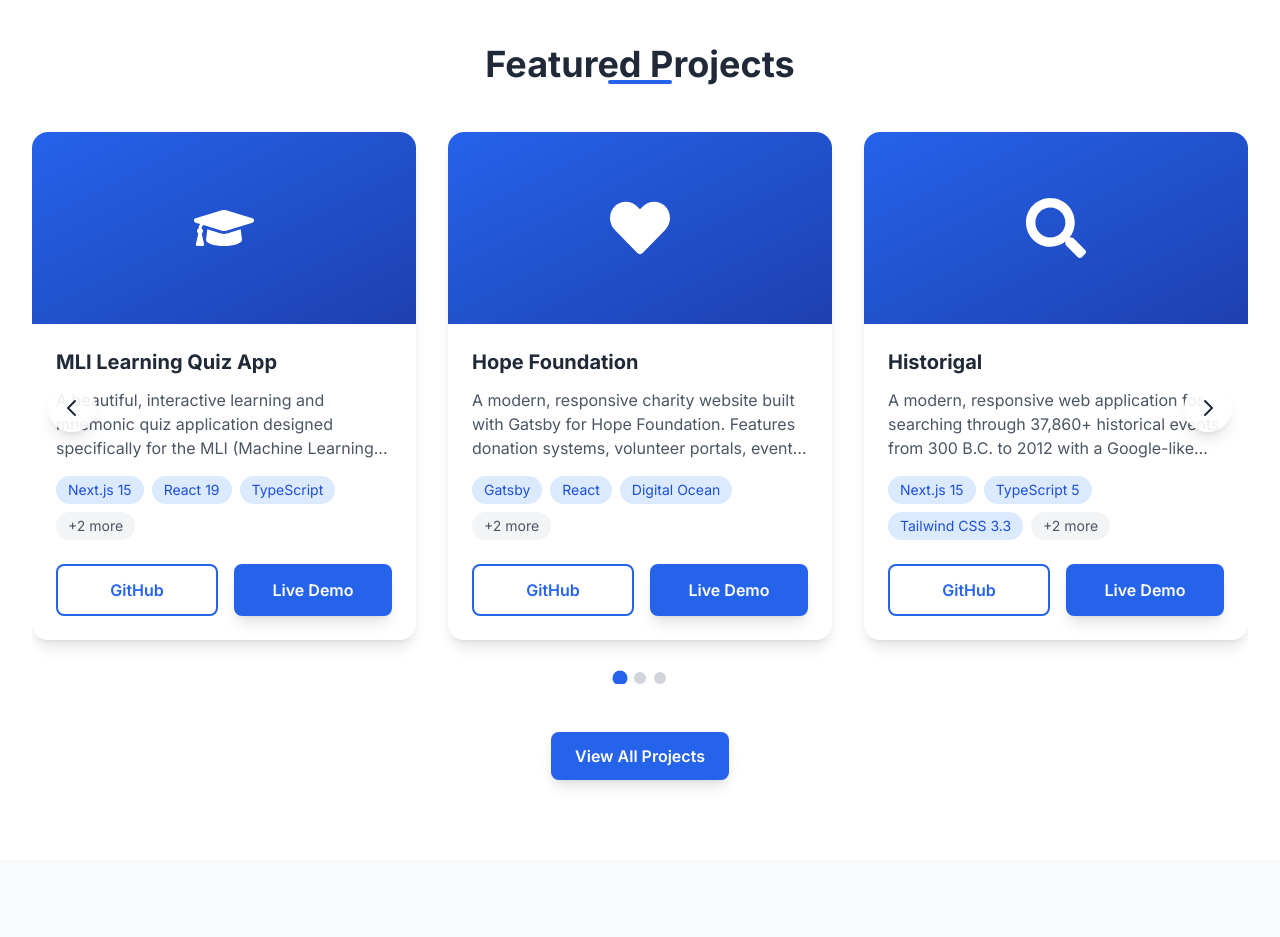
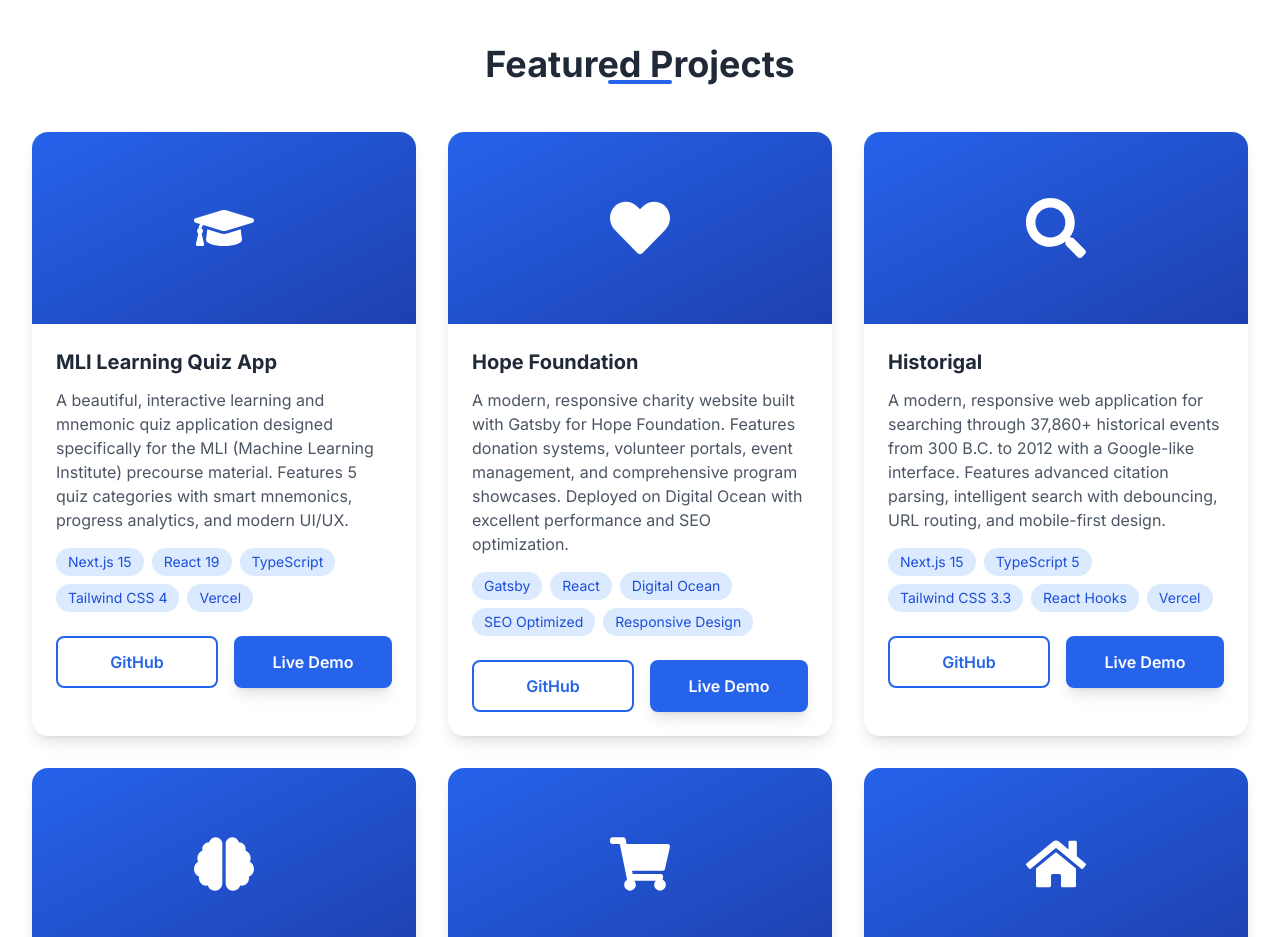
Before and after one commit to davidagustin/davidagustin.github.io, a React (Create React App) app: page / in a window 1280 px wide. Shown: the part 1860-2797 px from the top of the page. Built offline with nearby package versions, Linux system fonts and the light colour scheme; the HTML template or start-up script is replaced by a standard one.

Commit message:
Revert Projects component to original static grid layout

```diff
--- a/src/components/Projects.tsx
+++ b/src/components/Projects.tsx
@@ -1,66 +1,27 @@
-import { motion, AnimatePresence } from 'framer-motion';
-import { useState, useEffect } from 'react';
+import { motion } from 'framer-motion';
 import type React from 'react';
 import { PROJECTS } from '../utils/constants';
 
 const Projects: React.FC = () => {
-  const [currentIndex, setCurrentIndex] = useState(0);
-  const [direction, setDirection] = useState(0);
-  const [showAllProjects, setShowAllProjects] = useState(false);
+  return (
+    <section id="projects" className="py-20">
+      <div className="container">
+        <motion.div
+          initial={{ opacity: 0, y: 50 }}
+          whileInView={{ opacity: 1, y: 0 }}
+          transition={{ duration: 0.6 }}
+          viewport={{ once: true }}
+        >
+          <h2 className="section-title">Featured Projects</h2>
 
-  // Auto-rotate carousel every 8 seconds (slowed down from 5)
-  useEffect(() => {
-    if (!showAllProjects) {
-      const interval = setInterval(() => {
-        setDirection(1);
-        setCurrentIndex((prevIndex) => (prevIndex + 1) % Math.ceil(PROJECTS.length / 3));
-      }, 8000);
-
-      return () => clearInterval(interval);
-    }
-  }, [showAllProjects]);
-
-  const nextSlide = () => {
-    setDirection(1);
-    setCurrentIndex((prevIndex) => (prevIndex + 1) % Math.ceil(PROJECTS.length / 3));
-  };
-
-  const prevSlide = () => {
-    setDirection(-1);
-    setCurrentIndex((prevIndex) =>
-      prevIndex === 0 ? Math.ceil(PROJECTS.length / 3) - 1 : prevIndex - 1
-    );
-  };
-
-  const getCurrentProjects = () => {
-    const startIndex = currentIndex * 3;
-    return PROJECTS.slice(startIndex, startIndex + 3);
-  };
-
-  const variants = {
-    enter: (direction: number) => ({
-      x: direction > 0 ? 1000 : -1000,
-      opacity: 0
-    }),
-    center: {
-      zIndex: 1,
-      x: 0,
-      opacity: 1
-    },
-    exit: (direction: number) => ({
-      zIndex: 0,
-      x: direction < 0 ? 1000 : -1000,
-      opacity: 0
-    })
-  };
-
-  const ProjectCard: React.FC<{ project: any; index: number }> = ({ project, index }) => (
+          <div className="grid md:grid-cols-2 lg:grid-cols-3 gap-8">
+            {PROJECTS.map((project, index) => (
               <motion.div
                 key={project.id}
                 initial={{ opacity: 0, y: 50 }}
-      animate={{ opacity: 1, y: 0 }}
+                whileInView={{ opacity: 1, y: 0 }}
                 transition={{ duration: 0.6, delay: index * 0.1 }}
-      className="w-full max-w-sm flex-shrink-0 bg-white rounded-2xl shadow-lg overflow-hidden hover:shadow-2xl transition-shadow duration-300"
+                className="bg-white rounded-2xl shadow-lg overflow-hidden hover:shadow-2xl transition-shadow duration-300"
               >
                 <div className="h-48 bg-gradient-to-br from-blue-600 to-blue-800 flex items-center justify-center">
                   <project.icon className="text-6xl text-white" />
@@ -69,9 +30,9 @@
                   <h3 className="text-xl font-bold text-gray-800 mb-3">
                     {project.title}
                   </h3>
-        <p className="text-gray-600 mb-4 line-clamp-3">{project.description}</p>
+                  <p className="text-gray-600 mb-4">{project.description}</p>
                   <div className="flex flex-wrap gap-2 mb-6">
-          {project.technologies.slice(0, 3).map((tech: string) => (
+                    {project.technologies.map((tech) => (
                       <span
                         key={tech}
                         className="px-3 py-1 bg-blue-100 text-blue-700 rounded-full text-sm"
@@ -79,11 +40,6 @@
                         {tech}
                       </span>
                     ))}
-          {project.technologies.length > 3 && (
-            <span className="px-3 py-1 bg-gray-100 text-gray-600 rounded-full text-sm">
-              +{project.technologies.length - 3} more
-            </span>
-          )}
                   </div>
                   <div className="flex gap-4">
                     <a
@@ -105,117 +61,8 @@
                   </div>
                 </div>
               </motion.div>
-  );
-
-  return (
-    <section id="projects" className="py-20">
-      <div className="container">
-        <motion.div
-          initial={{ opacity: 0, y: 50 }}
-          whileInView={{ opacity: 1, y: 0 }}
-          transition={{ duration: 0.6 }}
-          viewport={{ once: true }}
-        >
-          <h2 className="section-title">Featured Projects</h2>
-
-          {!showAllProjects ? (
-            <>
-              {/* Carousel Container */}
-              <div className="relative overflow-hidden">
-                <AnimatePresence initial={false} custom={direction}>
-                  <motion.div
-                    key={currentIndex}
-                    custom={direction}
-                    variants={variants}
-                    initial="enter"
-                    animate="center"
-                    exit="exit"
-                    transition={{
-                      x: { type: "spring", stiffness: 300, damping: 30 },
-                      opacity: { duration: 0.2 }
-                    }}
-                    className="flex gap-8 justify-center"
-                  >
-                    {getCurrentProjects().map((project, index) => (
-                      <ProjectCard key={project.id} project={project} index={index} />
-                    ))}
-                  </motion.div>
-                </AnimatePresence>
-
-                {/* Navigation Buttons */}
-                <button
-                  onClick={prevSlide}
-                  className="absolute left-4 top-1/2 transform -translate-y-1/2 bg-white/90 hover:bg-white text-gray-800 p-3 rounded-full shadow-lg hover:shadow-xl transition-all duration-300 z-10"
-                  aria-label="Previous projects"
-                >
-                  <svg className="w-6 h-6" fill="none" stroke="currentColor" viewBox="0 0 24 24">
-                    <path strokeLinecap="round" strokeLinejoin="round" strokeWidth={2} d="M15 19l-7-7 7-7" />
-                  </svg>
-                </button>
-                <button
-                  onClick={nextSlide}
-                  className="absolute right-4 top-1/2 transform -translate-y-1/2 bg-white/90 hover:bg-white text-gray-800 p-3 rounded-full shadow-lg hover:shadow-xl transition-all duration-300 z-10"
-                  aria-label="Next projects"
-                >
-                  <svg className="w-6 h-6" fill="none" stroke="currentColor" viewBox="0 0 24 24">
-                    <path strokeLinecap="round" strokeLinejoin="round" strokeWidth={2} d="M9 5l7 7-7 7" />
-                  </svg>
-                </button>
-
-                {/* Dots Indicator */}
-                <div className="flex justify-center mt-8 space-x-2">
-                  {Array.from({ length: Math.ceil(PROJECTS.length / 3) }).map((_, index) => (
-                    <button
-                      key={index}
-                      onClick={() => {
-                        setDirection(index > currentIndex ? 1 : -1);
-                        setCurrentIndex(index);
-                      }}
-                      className={`w-3 h-3 rounded-full transition-all duration-300 ${
-                        index === currentIndex
-                          ? 'bg-blue-600 scale-125'
-                          : 'bg-gray-300 hover:bg-gray-400'
-                      }`}
-                      aria-label={`Go to slide ${index + 1}`}
-                    />
             ))}
           </div>
-              </div>
-
-              {/* View All Projects Button */}
-              <div className="text-center mt-12">
-                <motion.button
-                  whileHover={{ scale: 1.05 }}
-                  whileTap={{ scale: 0.95 }}
-                  className="btn btn-primary"
-                  onClick={() => setShowAllProjects(true)}
-                >
-                  View All Projects
-                </motion.button>
-              </div>
-            </>
-          ) : (
-            <>
-              {/* All Projects Grid */}
-              <div className="grid md:grid-cols-2 lg:grid-cols-3 gap-8">
-                {PROJECTS.map((project, index) => (
-                  <ProjectCard key={project.id} project={project} index={index} />
-                ))}
-              </div>
-
-              {/* Back to Carousel Button */}
-              <div className="text-center mt-12">
-                <motion.button
-                  whileHover={{ scale: 1.05 }}
-                  whileTap={{ scale: 0.95 }}
-                  className="btn btn-secondary"
-                  onClick={() => setShowAllProjects(false)}
-                >
-                  Back to Featured
-                </motion.button>
-              </div>
-            </>
-          )}
         </motion.div>
       </div>
     </section>
```
Lines whose indentation alone changed are shown as unchanged.
